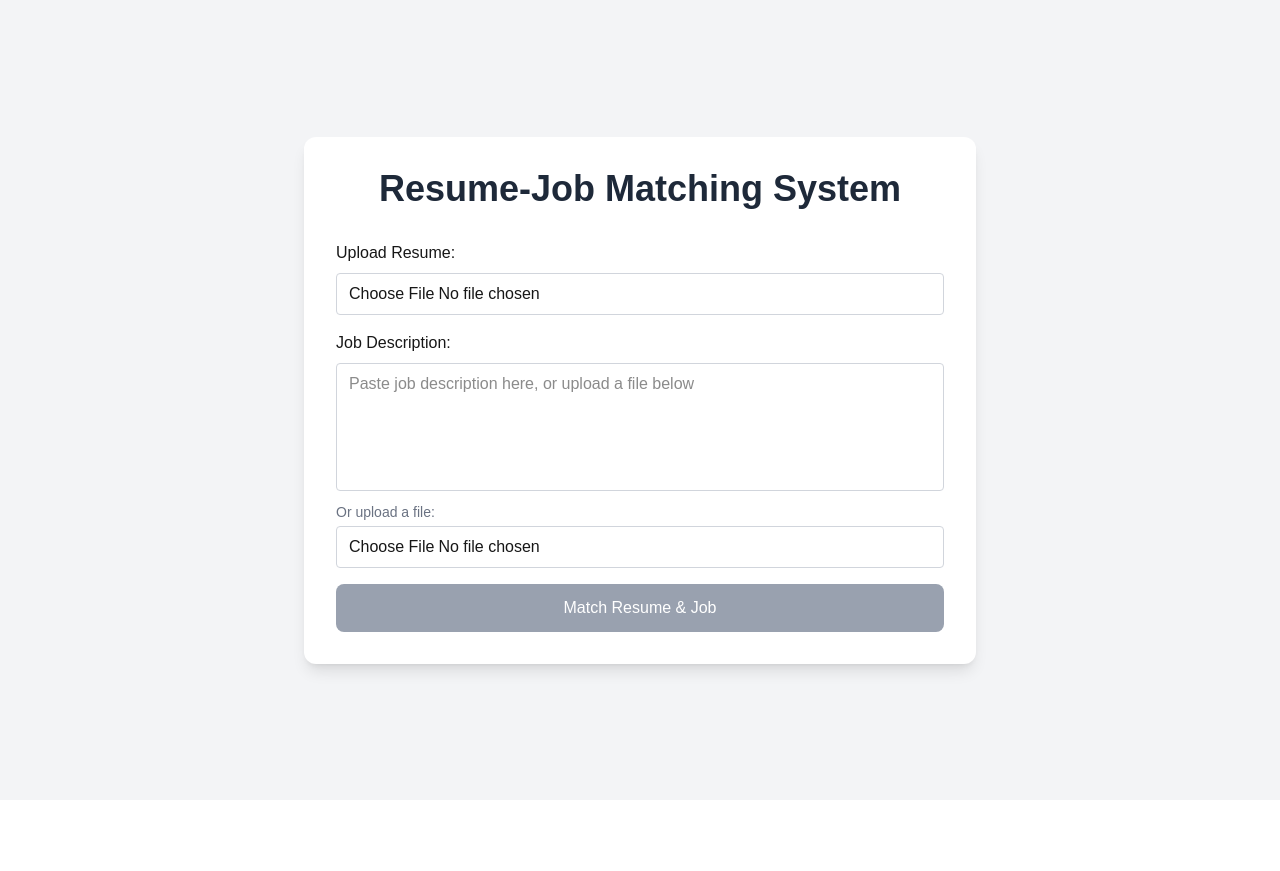
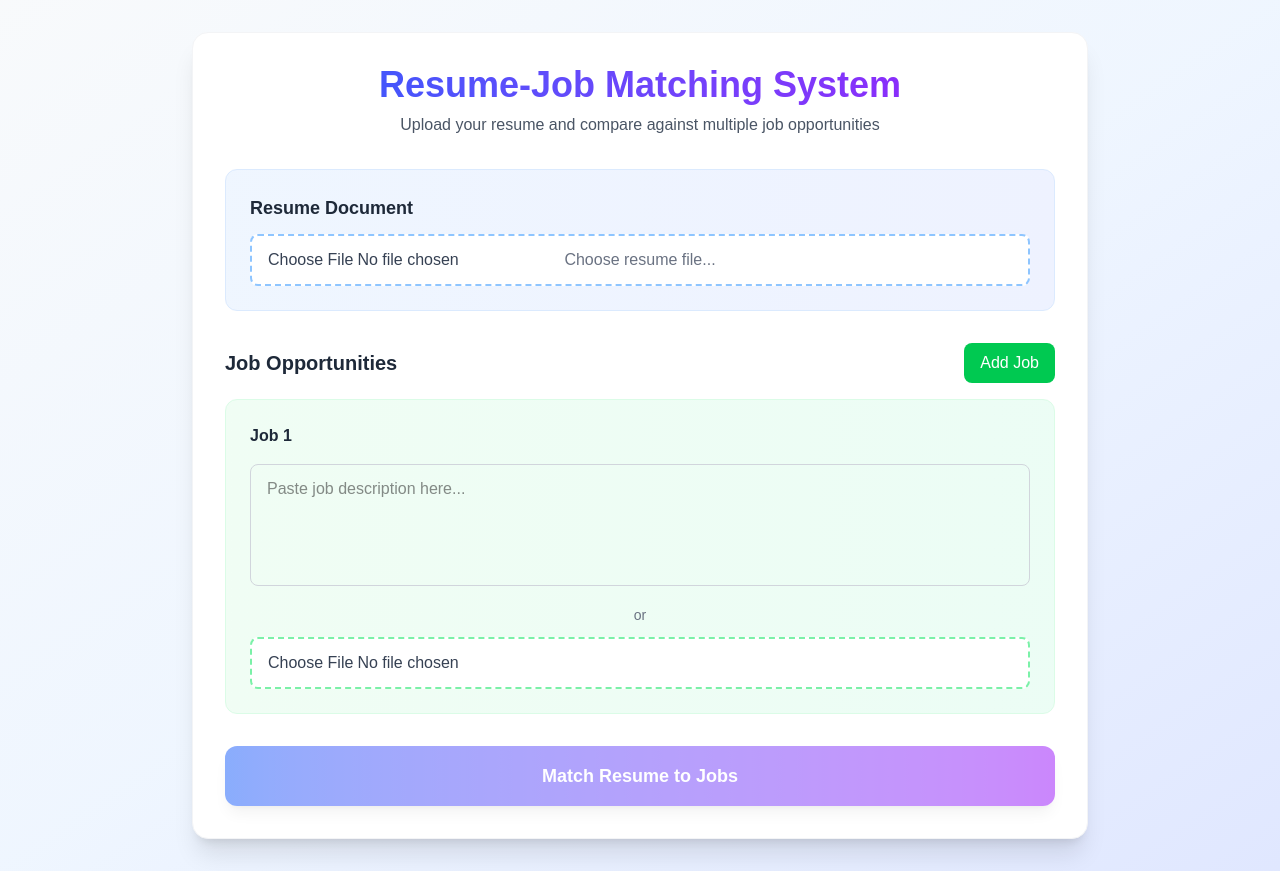
Before and after one commit to sanskriti2004/matchpoint, a Next.js app in the folder frontend/: page / in a window 1280 px wide. Before the commit the page ends 800 px from the top, so only its background shows below. Built offline with nearby package versions, Linux system fonts and the light colour scheme.

Commit message:
update api call handling

```diff
--- a/frontend/app/page.tsx
+++ b/frontend/app/page.tsx
@@ -1,6 +1,8 @@
 "use client";
 
 import { useState } from "react";
+import UploadForm from "./components/UploadForm";
+import ResultsDisplay from "./components/ResultsDisplay";
 
 interface MatchResult {
   match_score: number;
@@ -10,42 +12,53 @@ interface MatchResult {
   learning_resources: { skill: string; resource: string }[];
 }
 
+interface Job {
+  file: File | null;
+  text: string;
+}
+
 export default function Home() {
   const [resumeFile, setResumeFile] = useState<File | null>(null);
-  const [jobFile, setJobFile] = useState<File | null>(null);
-  const [jobText, setJobText] = useState<string>("");
-  const [results, setResults] = useState<MatchResult | null>(null);
+  const [jobs, setJobs] = useState<Job[]>([{ file: null, text: "" }]);
+  const [results, setResults] = useState<MatchResult[] | null>(null);
   const [loading, setLoading] = useState(false);
   const [error, setError] = useState<string | null>(null);
 
   const handleMatch = async () => {
-    if (!resumeFile || (!jobFile && !jobText.trim())) return;
+    if (!resumeFile || jobs.every((job) => !job.file && !job.text.trim()))
+      return;
     setLoading(true);
     setError(null);
     try {
       const resumeForm = new FormData();
       resumeForm.append("file", resumeFile);
-      const resumeRes = await fetch("http://localhost:8000/upload/resume", {
+      const backendUrl =
+        process.env.NEXT_PUBLIC_BACKEND_URL || "http://localhost:8000";
+      const resumeRes = await fetch(`${backendUrl}/upload/resume`, {
         method: "POST",
         body: resumeForm,
       });
       if (!resumeRes.ok) throw new Error("Failed to upload resume");
       const resumeData = await resumeRes.json();
 
+      const matchResults: MatchResult[] = [];
+      for (const job of jobs) {
+        if (!job.file && !job.text.trim()) continue;
+
         const jobForm = new FormData();
-      if (jobFile) {
-        jobForm.append("file", jobFile);
+        if (job.file) {
+          jobForm.append("file", job.file);
         } else {
-        jobForm.append("text", jobText);
+          jobForm.append("text", job.text);
         }
-      const jobRes = await fetch("http://localhost:8000/upload/job", {
+        const jobRes = await fetch(`${backendUrl}/upload/job`, {
           method: "POST",
           body: jobForm,
         });
         if (!jobRes.ok) throw new Error("Failed to upload job description");
         const jobData = await jobRes.json();
 
-      const matchRes = await fetch("http://localhost:8000/match", {
+        const matchRes = await fetch(`${backendUrl}/match`, {
           method: "POST",
           headers: { "Content-Type": "application/json" },
           body: JSON.stringify({
@@ -55,7 +68,9 @@ export default function Home() {
         });
         if (!matchRes.ok) throw new Error("Failed to get match results");
         const matchData = await matchRes.json();
-      setResults(matchData);
+        matchResults.push(matchData);
+      }
+      setResults(matchResults);
     } catch (error) {
       console.error(error);
       setError(error instanceof Error ? error.message : "An error occurred");
@@ -65,100 +80,19 @@ export default function Home() {
   };
 
   return (
-    <div className="min-h-screen bg-gray-100 flex items-center justify-center p-4">
-      <div className="max-w-2xl w-full bg-white rounded-xl shadow-lg p-8">
-        <h1 className="text-4xl font-bold text-center text-gray-800 mb-8">
-          Resume-Job Matching System
-        </h1>
-        <div className="space-y-6">
-          <div className="mb-4">
-            <label className="block mb-2 font-medium">Upload Resume:</label>
-            <input
-              type="file"
-              accept=".pdf,.docx,.txt"
-              onChange={(e) => setResumeFile(e.target.files?.[0] || null)}
-              className="w-full border border-gray-300 rounded px-3 py-2"
+    <div className="min-h-screen bg-gradient-to-br from-slate-50 via-blue-50 to-indigo-100">
+      <div className="container mx-auto px-4 py-8">
+        <UploadForm
+          resumeFile={resumeFile}
+          setResumeFile={setResumeFile}
+          jobs={jobs}
+          setJobs={setJobs}
+          onMatch={handleMatch}
+          loading={loading}
+          error={error}
         />
+        <ResultsDisplay results={results} />
       </div>
-          <div className="mb-4">
-            <label className="block mb-2 font-medium">Job Description:</label>
-            <textarea
-              value={jobText}
-              onChange={(e) => setJobText(e.target.value)}
-              placeholder="Paste job description here, or upload a file below"
-              className="w-full border border-gray-300 rounded px-3 py-2 h-32 resize-none"
-            />
-            <p className="text-sm text-gray-500 mt-1">Or upload a file:</p>
-            <input
-              type="file"
-              accept=".pdf,.docx,.txt"
-              onChange={(e) => setJobFile(e.target.files?.[0] || null)}
-              className="w-full border border-gray-300 rounded px-3 py-2 mt-1"
-            />
-          </div>
-          <button
-            onClick={handleMatch}
-            disabled={!resumeFile || (!jobFile && !jobText.trim()) || loading}
-            className="w-full bg-blue-600 text-white px-4 py-3 rounded-lg hover:bg-blue-700 disabled:bg-gray-400 font-medium"
-          >
-            {loading ? "Matching..." : "Match Resume & Job"}
-          </button>
-        </div>
-        {error && (
-          <div className="mt-4 p-4 bg-red-100 border border-red-400 text-red-700 rounded">
-            {error}
-          </div>
-        )}
-      </div>
-      {results && (
-        <div className="max-w-2xl mx-auto mt-8 bg-white p-6 rounded-lg shadow-md">
-          <h2 className="text-2xl font-semibold mb-4">Match Results</h2>
-          <div className="mb-4">
-            <strong>Match Score:</strong> {results.match_score}%
-          </div>
-          <div className="mb-4">
-            <strong>Matching Skills:</strong>
-            <ul className="list-disc list-inside ml-4">
-              {results.matching_skills?.map((skill, idx) => (
-                <li key={idx}>{skill}</li>
-              )) || <li>No matching skills found</li>}
-            </ul>
-          </div>
-          <div className="mb-4">
-            <strong>Missing Skills:</strong>
-            <ul className="list-disc list-inside ml-4">
-              {results.missing_skills?.map((skill, idx) => (
-                <li key={idx}>{skill}</li>
-              )) || <li>No missing skills identified</li>}
-            </ul>
-          </div>
-          <div className="mb-4">
-            <strong>ATS Improvement Suggestions:</strong>
-            <ul className="list-disc list-inside ml-4">
-              {results.ats_suggestions?.map((suggestion, idx) => (
-                <li key={idx}>{suggestion}</li>
-              )) || <li>No suggestions available</li>}
-            </ul>
-          </div>
-          <div className="mb-4">
-            <strong>Learning Resources:</strong>
-            <ul className="list-disc list-inside ml-4">
-              {results.learning_resources?.map((resource, idx) => (
-                <li key={idx}>
-                  <a
-                    href={resource.resource}
-                    target="_blank"
-                    rel="noopener noreferrer"
-                    className="text-blue-500 hover:underline"
-                  >
-                    {resource.skill}
-                  </a>
-                </li>
-              )) || <li>No resources recommended</li>}
-            </ul>
-          </div>
-        </div>
-      )}
     </div>
   );
 }
```
Lines whose indentation alone changed are shown as unchanged.
